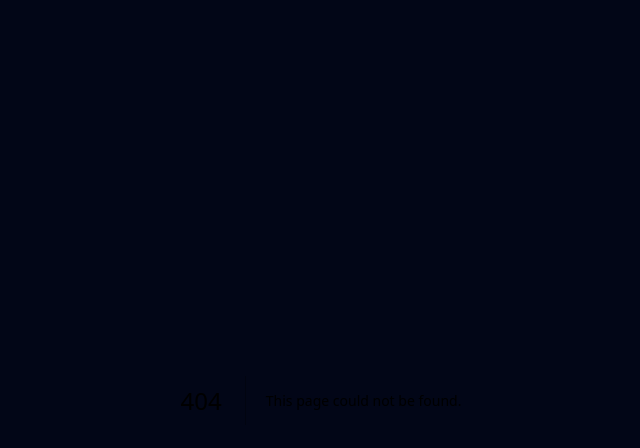
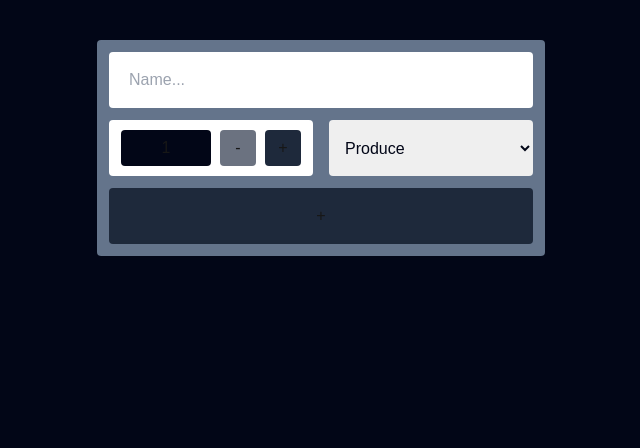
Before and after one commit to srntz/cprg306-assignments, a Next.js app: page /week-5 in a window 1280 px wide. Before the commit this address had no page. Shown: the top 448 px of the page, without its empty margins (319-959 px from the left). Built offline with nearby package versions, Linux system fonts and the light colour scheme.

Commit message:
Add week-5

```diff
--- a/src/app/page.tsx
+++ b/src/app/page.tsx
@@ -24,6 +24,12 @@
         >
           Week 4
         </Link>
+        <Link
+          href={"/week-5"}
+          className="hover:bg-slate-800 hover:ml-3 rounded h-10 w-48 flex items-center p-3 transition-all"
+        >
+          Week 5
+        </Link>
       </div>
     </div>
   );
--- a/src/app/week-4/counter-button.tsx
+++ b/src/app/week-4/counter-button.tsx
@@ -1,24 +1,26 @@
-const buttonClassName =
-  "bg-slate-800 hover:bg-slate-950 w-12 h-12 rounded select-none";
+const buttonClassName = "hover:bg-slate-950 w-12 h-12 rounded select-none";
 
 export default function CounterButton({
   text,
   enabled,
   onClick = () => {},
+  className,
 }: {
   text: string;
   enabled: boolean;
   onClick?: () => void;
+  className?: string;
 }) {
   return (
     <button
       id="increment"
       className={
         enabled
-          ? buttonClassName
-          : `${buttonClassName} pointer-events-none bg-gray-400`
+          ? `${buttonClassName} ${className} bg-slate-800`
+          : `${buttonClassName} ${className} pointer-events-none bg-gray-500`
       }
       onClick={onClick}
+      type="button"
     >
       {text}
     </button>
--- /dev/null
+++ b/src/app/week-5/components/counter/counter.tsx
@@ -0,0 +1,46 @@
+import CounterButton from "@/app/week-4/counter-button";
+import { Dispatch, SetStateAction } from "react";
+
+export default function Counter({
+  counterValue,
+  setCounter,
+  className,
+}: {
+  counterValue: number;
+  setCounter: Dispatch<SetStateAction<number>>;
+  className?: string;
+}) {
+  function handleIncrement() {
+    setCounter((prev) => prev + 1);
+  }
+
+  function handleDecrement() {
+    setCounter((prev) => prev - 1);
+  }
+
+  return (
+    <div
+      id="new-item"
+      className={`w-72 h-full bg-white rounded flex items-center justify-between py-2 px-3 ${className}`}
+    >
+      <div
+        id="display"
+        className="bg-slate-950 w-[50%] h-[90%] rounded flex items-center justify-center select-none"
+      >
+        {counterValue}
+      </div>
+      <CounterButton
+        text="-"
+        enabled={counterValue > 1}
+        onClick={handleDecrement}
+        className="h-[90%] w-[20%]"
+      />
+      <CounterButton
+        text="+"
+        enabled={counterValue < 20}
+        onClick={handleIncrement}
+        className="h-[90%] w-[20%]"
+      />
+    </div>
+  );
+}
--- /dev/null
+++ b/src/app/week-5/data/selectOptions.ts
@@ -0,0 +1,13 @@
+export const options = [
+  "Produce",
+  "Dairy",
+  "Bakery",
+  "Meat",
+  "Frozen Foods",
+  "Canned Goods",
+  "Dry Goods",
+  "Beverages",
+  "Snacks",
+  "Household",
+  "Other",
+];
--- /dev/null
+++ b/src/app/week-5/new-item.tsx
@@ -0,0 +1,84 @@
+"use client";
+import { useState } from "react";
+import Counter from "@/app/week-5/components/counter/counter";
+import { options } from "@/app/week-5/data/selectOptions";
+import { FormSubmissionItem } from "@/app/week-5/types/FormSubmissionItem";
+
+const DEFAULT_COUNTER = 1;
+const DEFAULT_NAME = "";
+const DEFAULT_CATEGORY = "Produce";
+
+export default function NewItem() {
+  const [counter, setCounter] = useState(DEFAULT_COUNTER);
+  const [name, setName] = useState(DEFAULT_NAME);
+  const [category, setCategory] = useState(DEFAULT_CATEGORY);
+
+  function handleSubmit(e: React.FormEvent<HTMLFormElement>) {
+    e.preventDefault();
+
+    const item: FormSubmissionItem = {
+      name: name,
+      category: category,
+      quantity: counter,
+    };
+
+    console.log(item);
+
+    alert(`Added item: ${name}, type: ${category}, quantity: ${counter}`);
+
+    setCounter(DEFAULT_COUNTER);
+    setName(DEFAULT_NAME);
+    setCategory(DEFAULT_CATEGORY);
+  }
+
+  function handleSelect(e: React.ChangeEvent<HTMLSelectElement>) {
+    setCategory(e.target.value);
+  }
+
+  return (
+    <form
+      onSubmit={handleSubmit}
+      id="form-container"
+      className="rounded bg-slate-500 w-[28rem] h-[13.5rem] flex flex-col p-3 justify-between gap-3"
+    >
+      <div id="row-1" className="h-[3.5rem]">
+        <input
+          className="w-full h-full px-5 rounded text-slate-950"
+          placeholder="Name..."
+          type="text"
+          value={name}
+          onChange={(e) => setName(e.target.value)}
+          required={true}
+        />
+      </div>
+
+      <div id="row-2" className="h-[3.5rem] flex gap-4">
+        <Counter
+          counterValue={counter}
+          setCounter={setCounter}
+          className={"row-start-2 h-[4rem] w-[50%]"}
+        />
+        <select
+          className="w-[50%] rounded text-slate-950 px-3"
+          value={category}
+          onChange={handleSelect}
+        >
+          {options.map((option, index) => (
+            <option key={index} value={option}>
+              {option}
+            </option>
+          ))}
+        </select>
+      </div>
+
+      <div id="row-3" className="h-[3.5rem]">
+        <button
+          className="w-full h-full bg-slate-800 rounded hover:bg-slate-950"
+          type="submit"
+        >
+          +
+        </button>
+      </div>
+    </form>
+  );
+}
--- /dev/null
+++ b/src/app/week-5/page.tsx
@@ -0,0 +1,9 @@
+import NewItem from "@/app/week-5/new-item";
+
+export default function Page() {
+  return (
+    <main className="h-[100vh] flex justify-center pt-10">
+      <NewItem />
+    </main>
+  );
+}
--- /dev/null
+++ b/src/app/week-5/types/FormSubmissionItem.ts
@@ -0,0 +1,5 @@
+export type FormSubmissionItem = {
+  name: string;
+  quantity: number;
+  category: string;
+};
```
